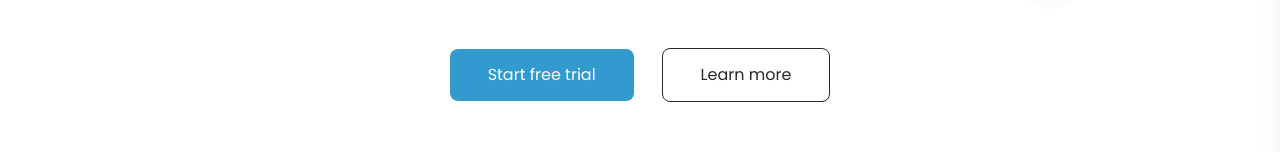
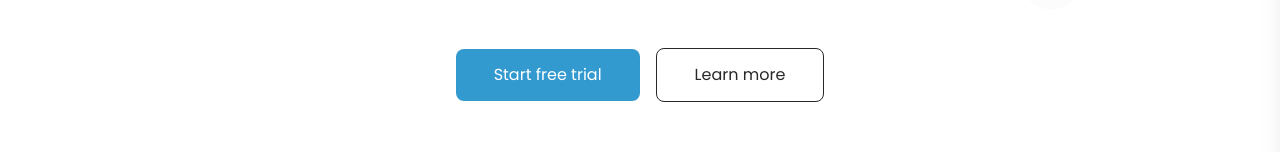
Before and after one commit to Omo-Akeye/Revamp, a Next.js app: page / in a window 1280 px wide. Shown: the part 555-707 px from the top of the page. Built offline with nearby package versions, Linux system fonts and the light colour scheme.

Commit message:
fixed button gap

```diff
--- a/src/app/home/ui/Hero.tsx
+++ b/src/app/home/ui/Hero.tsx
@@ -21,7 +21,7 @@ export default function Hero() {
         <p className="bime-black md:mt-9 mt-6 mb-14  md:px-[10%] max-md:text-sm text-xl">
         Control full access to reliable, easy-to-use and automated bookkeeping for your business
         </p>
-        <div className="inline-flex justify-center items-center md:gap-x-7 gap-x-3">
+        <div className="inline-flex justify-center items-center md:gap-x-4 gap-x-3">
        <Button
             label="Start free trial"
             width="auto"
```
